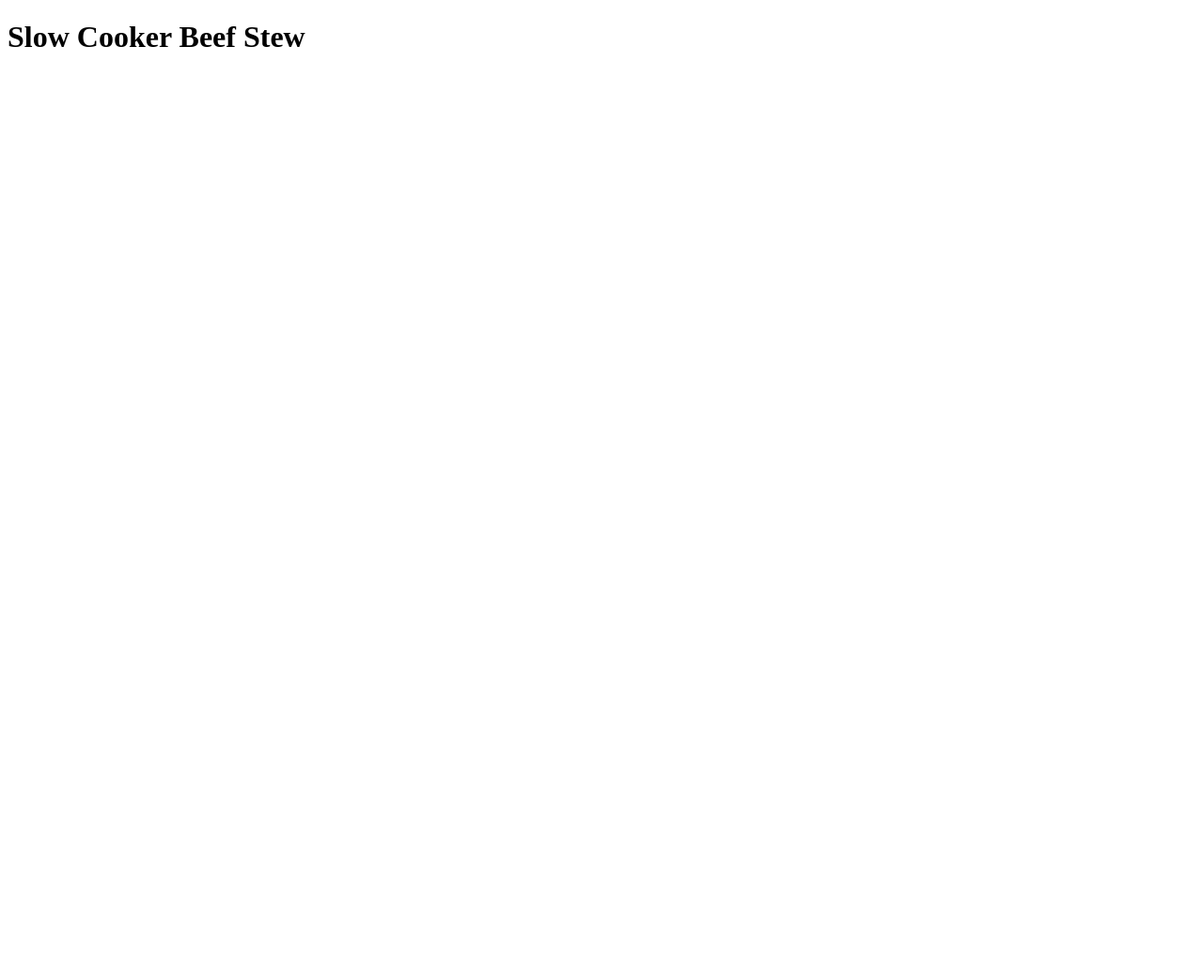
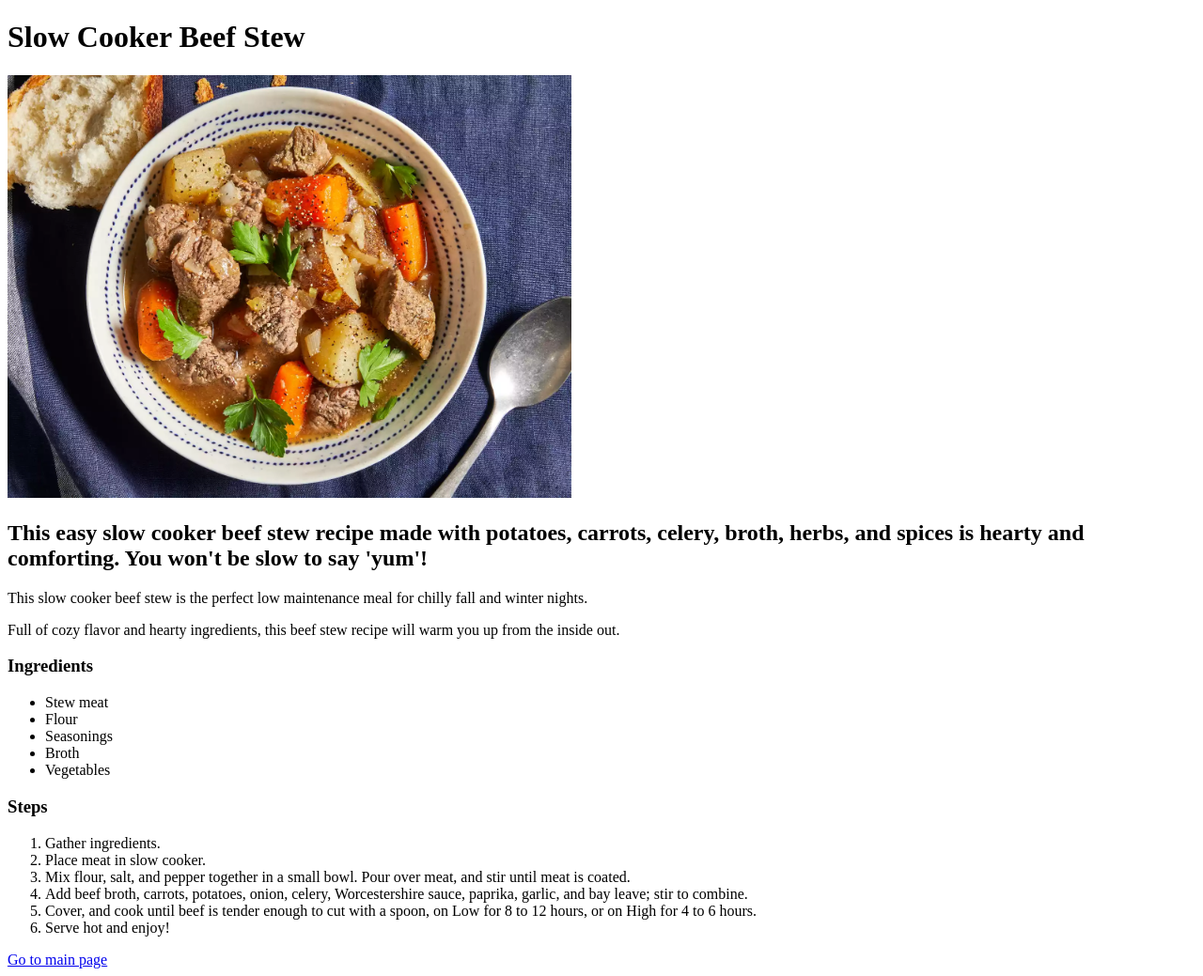
Before and after one commit to DDYunin/odin-recipes, a plain HTML site: page recipes/beef-stew.html in a window 1280 px wide. Shown: the whole page at 94% size. Before the commit the page ends 800 px from the top, so only its background shows below. Drawn offline with Linux system fonts and the light colour scheme.

Commit message:
Add page with recipe of beef stew
Every page with any recipe should has an image, some different headings,
list of ingredients and sequence of steps.

```diff
--- a/recipes/beef-stew.html
+++ b/recipes/beef-stew.html
@@ -7,5 +7,27 @@
 </head>
 <body>
     <h1>Slow Cooker Beef Stew</h1>
+    <img src="../img/slow-cooker-beef-stew.webp" alt="Slow cooker beef stew" width="600">
+    <h2>This easy slow cooker beef stew recipe made with potatoes, carrots, celery, broth, herbs, and spices is hearty and comforting. You won't be slow to say 'yum'!</h2>
+    <p>This slow cooker beef stew is the perfect low maintenance meal for chilly fall and winter nights.</p>
+    <p>Full of cozy flavor and hearty ingredients, this beef stew recipe will warm you up from the inside out.</p>
+    <h3>Ingredients</h3>
+    <ul>
+        <li>Stew meat</li>
+        <li>Flour</li>
+        <li>Seasonings</li>
+        <li>Broth</li>
+        <li>Vegetables</li>
+    </ul>
+    <h3>Steps</h3>
+    <ol>
+        <li>Gather ingredients.</li>
+        <li>Place meat in slow cooker.</li>
+        <li>Mix flour, salt, and pepper together in a small bowl. Pour over meat, and stir until meat is coated.</li>
+        <li>Add beef broth, carrots, potatoes, onion, celery, Worcestershire sauce, paprika, garlic, and bay leave; stir to combine.</li>
+        <li>Cover, and cook until beef is tender enough to cut with a spoon, on Low for 8 to 12 hours, or on High for 4 to 6 hours.</li>
+        <li>Serve hot and enjoy!</li>
+    </ol>
+    <a href="../index.html">Go to main page</a>
 </body>
 </html>
```
Also changed, not shown: index.html (+5 -0 lines), img/slow-cooker-beef-stew.webp (added).
